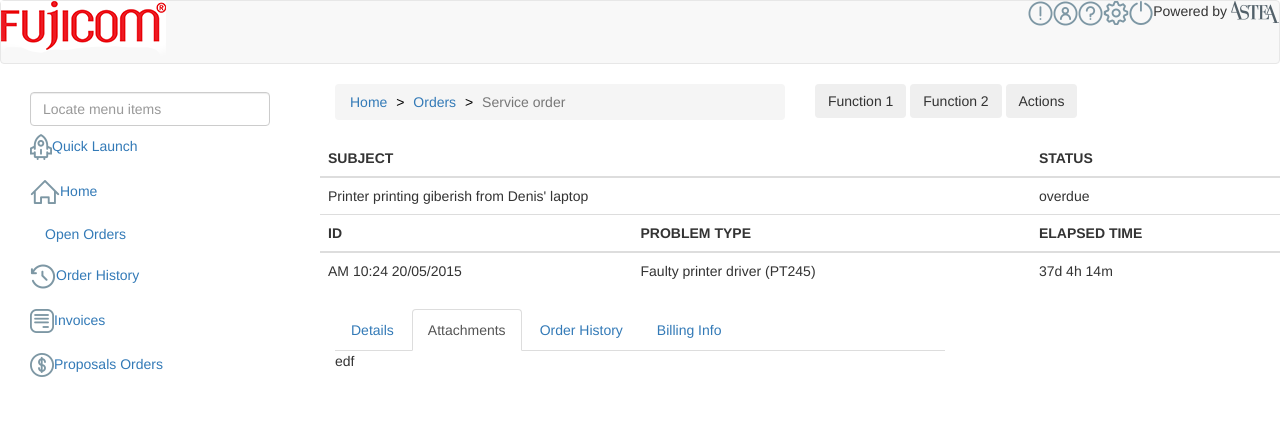
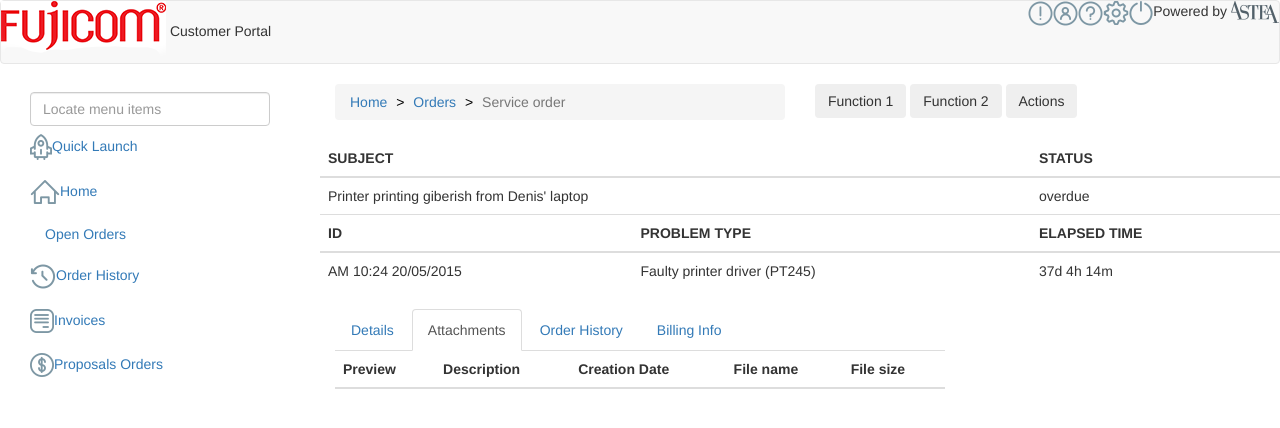
Before and after one commit to yusufi/astea, a plain HTML site: page index.html in a window 1280 px wide. Both pictures are taken after a click on the tab "Attachments". Drawn offline with nearby package versions, Linux system fonts and the light colour scheme.

Commit message:
index update

```diff
--- a/index.html
+++ b/index.html
@@ -7,7 +7,6 @@
   	<meta http-equiv="x-ua-compatible" content="ie=edge">
     <title>Astea</title>
 
-
     <!-- Bootstrap CSS -->
     <link rel="stylesheet" href="https://cdn.rawgit.com/twbs/bootstrap/v4-dev/dist/css/bootstrap.css">
     <link rel="stylesheet" href="css/main.css">
@@ -16,6 +15,7 @@
   	<!-- Header Navbar -->
   	<nav class="navbar navbar-default bg-faded">
   	  <img src="img/fujicom.png">
+  	  <span>Customer Portal</span>
   	  <ul class="nav navbar-nav pull-right">
   	    <li class="nav-item"><img src="img/top1.png"></li>
   	    <li class="nav-item"><img src="img/top2.png"></li>
@@ -199,11 +199,31 @@
  				  <a data-toggle="collapse" href="#description">Descrition</a>
  				  <div class="collapse in" id="description">
  				    <p class="description">Last Edited: <span>23/08/2014</span><a href="#">Edit</a></p>
-  				  	<p>When Denis connects to the network with his laptop and tries to print, all the text comes out
-as Gibberish. The laptop model</p>
+  				  	<p>When Denis connects to the network with his laptop and tries to print, all the text comes outas Gibberish. The laptop model</p>
   				  </div>
   				</div>
-  				<div role="tabpanel" class="tab-pane" id="attachments">edf</div>
+  				<div role="tabpanel" class="tab-pane" id="attachments">
+  				  <table class="table">
+  				    <thead>
+  				      <tr>
+  				        <th>Preview</th>
+  				        <th>Description</th>
+  				        <th>Creation Date</th>
+  				        <th>File name</th>
+  				        <th>File size</th>
+  				      </tr>
+  				    </thead>
+  				    <tbody>
+  				      <tr>
+  				        <td></td>
+  				        <td></td>
+  				        <td></td>
+  				        <td></td>
+  				        <td></td>
+  				      </tr>
+  				    </tbody>
+  				  </table>
+  				</div>
   				<div role="tabpanel" class="tab-pane" id="order_history">
   				  <table class="table">
   				    <thead>
```
Lines whose indentation alone changed are shown as unchanged.
